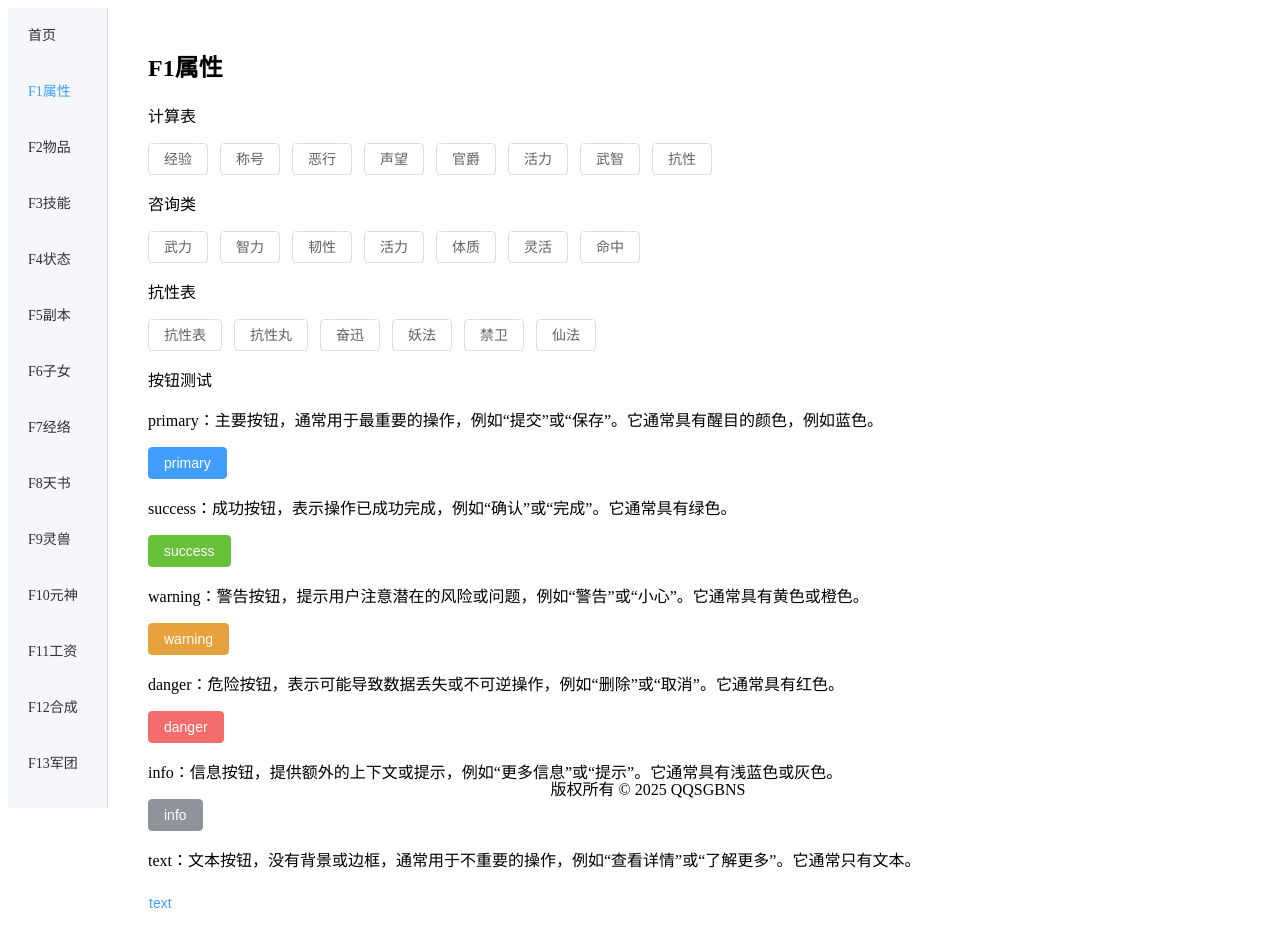
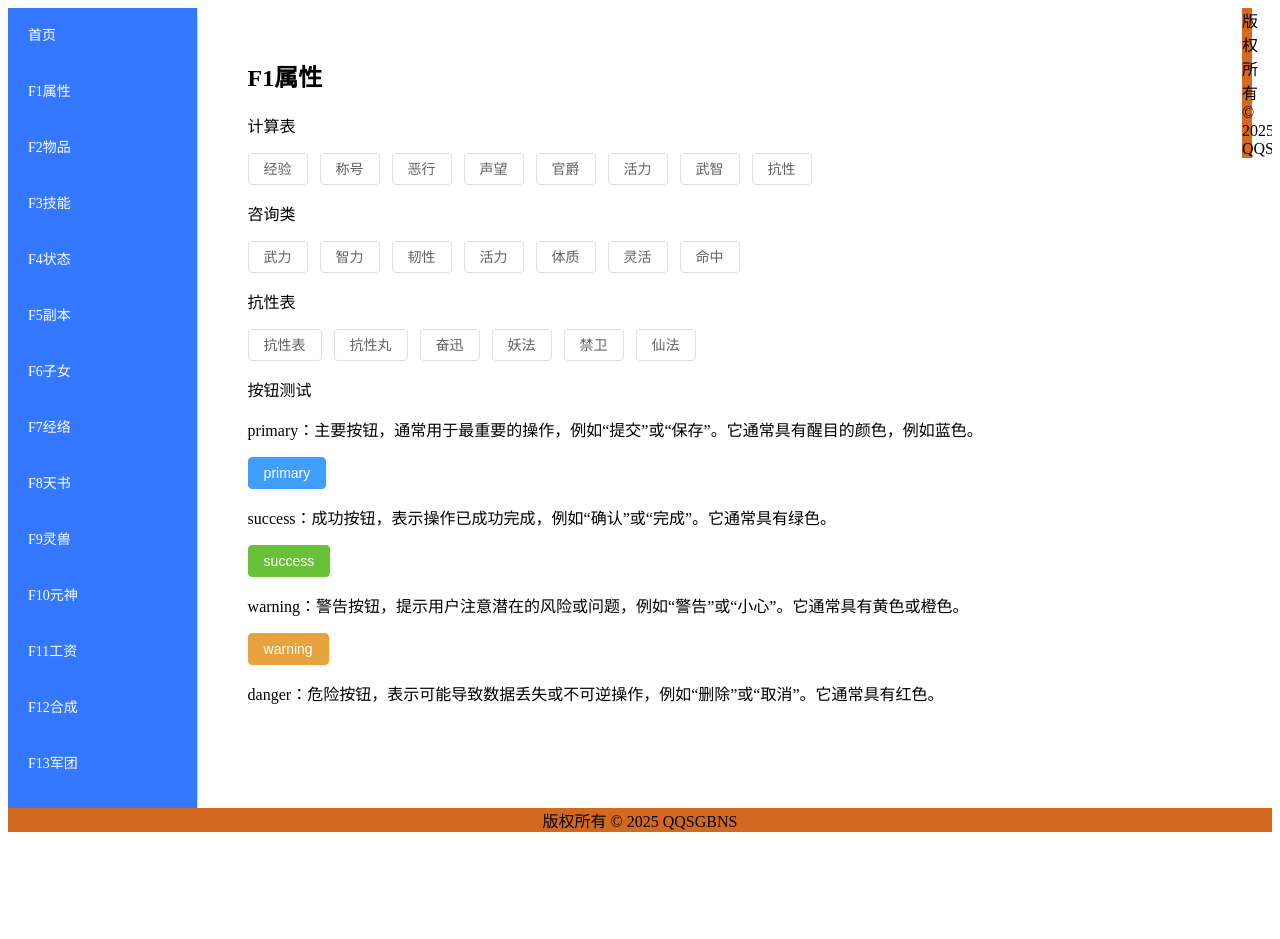
Before and after one commit to Cheng39/QQSGBNS, a Vue app: page /F1 in a window 1280 px wide. After the commit the page ends 840 px from the top, so only its background shows below. Built offline with nearby package versions, Linux system fonts and the light colour scheme.

Commit message:
继续学习布局和按钮的设定，以及简单定位布局

```diff
--- a/src/App.vue
+++ b/src/App.vue
@@ -2,6 +2,7 @@
 
 import Banquantishi from "./components/BanQuanTiShi.vue"; // 导入 Banquantishi 组件，用于显示版权提示
 import Buju from "./components/BuJu.vue"; // 导入 Layout 组件，用于页面布局
+
 
 </script>
 
--- a/src/components/Banquantishi.vue
+++ b/src/components/Banquantishi.vue
@@ -7,10 +7,11 @@
 </script>
 <style scoped>/* 样式可选，保持与 App.vue 一致 */
 div{
-    position: fixed;
+    position: static;
     bottom: 0;
     width: 100%;
     text-align: center;
+    background-color: chocolate;
   }
 
 
--- a/src/components/Buju.vue
+++ b/src/components/Buju.vue
@@ -1,13 +1,13 @@
 <template>
   <el-container style="height: 100vh;"> <!-- 主容器，设置高度为视口高度 -->
-    <Zuodaohang /> <!-- 左侧导航栏，使用 Sidebar 组件 -->
+    <ZuoDaoHang />
+
     <el-container> <!-- 中间内容区域，包含头部和主内容 -->
       <el-header> <!-- 顶部头部区域 -->
         <el-main>
-        <router-view />
-      </el-main> <!-- 主内容区域，动态渲染路由对应的视图 -->
+          <router-view />
+        </el-main> <!-- 主内容区域，动态渲染路由对应的视图 -->
       </el-header>
-
     </el-container>
 
     <el-aside width="50px"> <!-- 右侧导航栏，宽度固定为 200px -->
@@ -21,7 +21,7 @@
 </template>
 
 <script setup>
-  import Zuodaohang from './ZuoDaoHang.vue'
+  import ZuoDaoHang from './ZuoDaoHang.vue' // 导入左侧导航栏组件
   import { ref } from 'vue' // 导入 ref，用于定义响应式变量
   import { useRouter } from 'vue-router' // 导入 useRouter，用于获取路由实例
 
--- a/src/components/Zuodaohang.vue
+++ b/src/components/Zuodaohang.vue
@@ -1,7 +1,8 @@
 <template>
 
-  <el-aside width="100px"> <!-- 左侧导航栏，宽度固定为 180px -->
-    <el-menu :default-active="$route.path" router> <!-- 菜单组件，绑定当前路由路径并支持路由跳转 -->
+  <el-aside width="15%"  > <!-- 左侧导航栏，宽度固定为 180px -->
+    <el-menu :default-active="$route.path" router
+    > <!-- 菜单组件，绑定当前路由路径并支持路由跳转 -->
       <el-menu-item index="/">首页</el-menu-item> <!-- 菜单项，点击跳转到首页路由 -->
       <el-menu-item index="/F1">F1属性</el-menu-item> <!-- 菜单项，点击跳转到图片页面路由 -->
       <el-menu-item index="/F2">F2物品</el-menu-item> <!-- 菜单项，点击跳转到计算页面路由 -->
@@ -20,8 +21,7 @@
       <el-menu-item index="/F15">F15活动</el-menu-item>
       <el-menu-item index="/F16">F16更新</el-menu-item>
       <el-menu-item index="/F17">F17家园</el-menu-item>
-        <!-- <div><el-button type=""></el-button></div> -->
-    <!-- <el-button type=""></el-button> -->
+
     </el-menu>
   </el-aside>
 
@@ -31,6 +31,10 @@
 </script>
 
 <style scoped>
-.el-aside { background-color: #f5f7fa; height: 100%; }  /* <!-- 左侧导航栏样式，设置背景色和高度填充 -->*/
-.el-menu { background-color: #f5f7fa; height: 100%; }/* <!-- 菜单样式，设置背景色和高度填充 -->*/
+
+.el-menu-item{
+
+  background-color: #3478ff; /* 设置菜单背景颜色 */
+  color: #fff; /* 设置菜单文字颜色 */
+}
 </style>
--- a/src/style.css
+++ b/src/style.css
@@ -24,6 +24,7 @@ a:hover {
 
 body {
   margin: 0;
+  padding: 0;
   display: flex;
   place-items: center;
   min-width: 320px;
--- a/src/views/F1.vue
+++ b/src/views/F1.vue
@@ -1,8 +1,10 @@
 <template>
+  <div class="template">
+
     <h2>F1属性</h2>
 
       <p>计算表</p>
-      <el-button type="">经验</el-button>
+      <el-button @click="gotoJingYan" type="">经验</el-button>
       <el-button type="">称号</el-button>
       <el-button type="">恶行</el-button>
       <el-button type="">声望</el-button>
@@ -10,8 +12,6 @@
       <el-button type="">活力</el-button>
       <el-button type="">武智</el-button>
       <el-button type="">抗性</el-button>
-
-
 
 
       <p>咨询类</p>
@@ -31,17 +31,6 @@
       <el-button type="">禁卫</el-button>
       <el-button type="">仙法</el-button>
 
-
-
-
-
-
-
-
-
-
-
-    <div>
       <p>按钮测试</p>
       <p>primary：主要按钮，通常用于最重要的操作，例如“提交”或“保存”。它通常具有醒目的颜色，例如蓝色。</p>
       <el-button type="primary">primary</el-button>
@@ -59,11 +48,26 @@
 
     </div>
 
-    <!-- <div><el-button type=""></el-button></div> -->
-    <!-- <el-button type=""></el-button> -->
+
 
 
 
   </template>
-   <script>
+   <script setup>
+
+   import { useRouter } from 'vue-router';
+   const router = useRouter();
+    const gotoJingYan = () => {
+      router.push('/F1经验');//这个是最上方的路径显示名称可以使用中文
+
+    }
   </script>
+<style>
+  .template {
+
+  max-height: calc(100vh - 60px - 50px - 20px); /* 请替换为你实际的页眉、页脚高度和留白 */
+  overflow-y: auto;
+  padding: 10px; /* 可选：添加一些内边距 */
+}
+
+</style>
```
